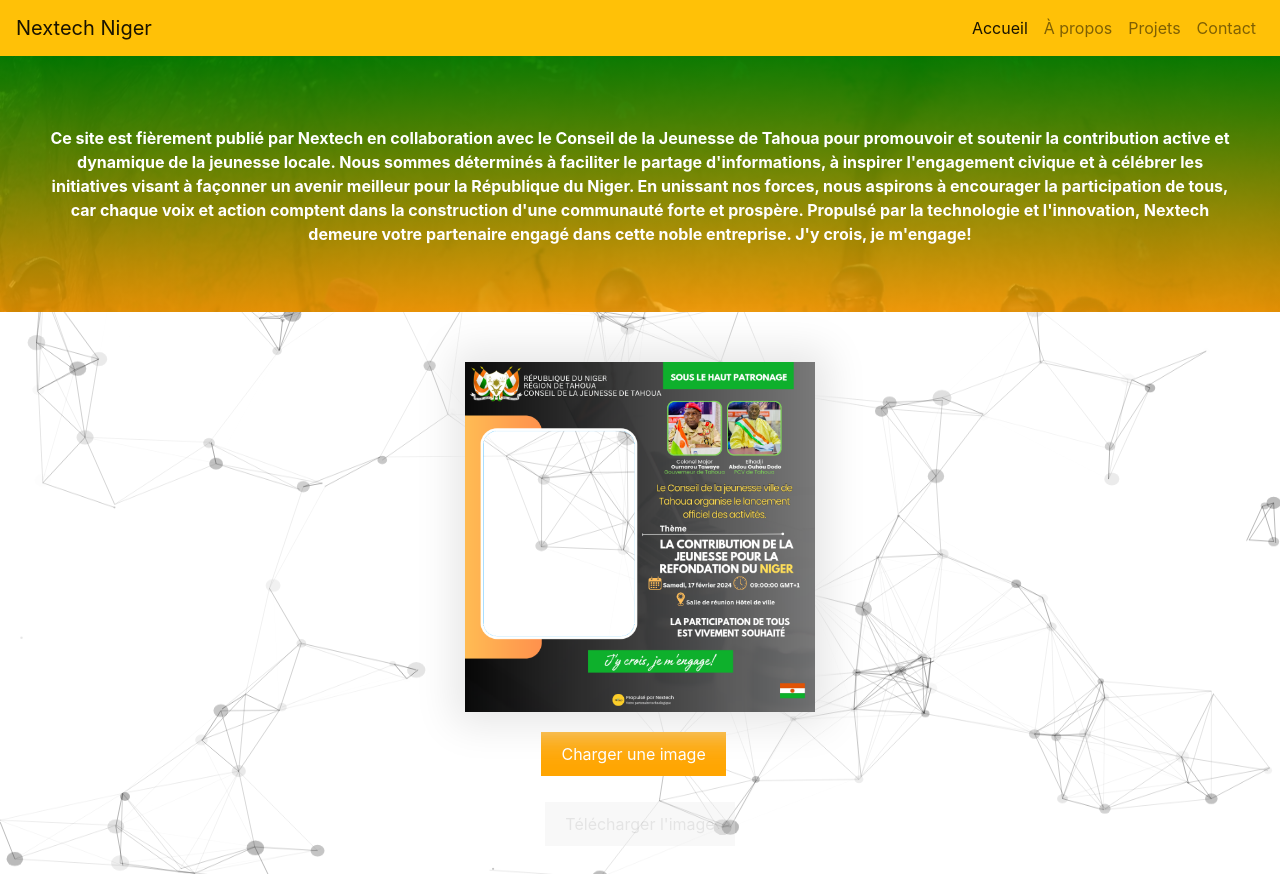
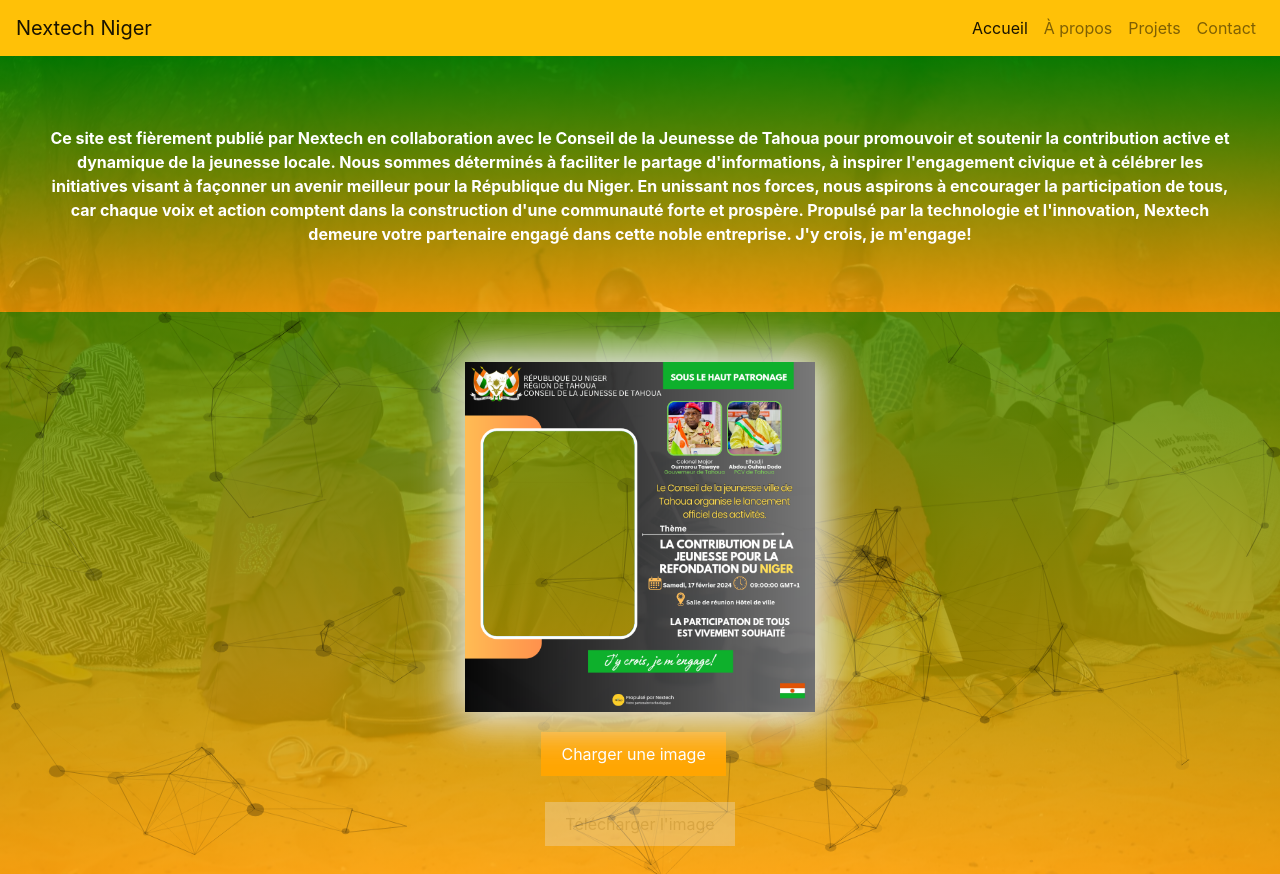
Before and after one commit to rzakniger/photocollage, a website: page index.html in a window 1280 px wide. Shown: the top 874 px of the page. Drawn offline with nearby package versions, Linux system fonts and the light colour scheme; no server answers.

Commit message:
Update index.html

```diff
--- a/index.html
+++ b/index.html
@@ -44,6 +44,10 @@
         }
 
         #content {
+            background: linear-gradient(to top, rgba(255, 165, 0, 0.8), rgba(0, 128, 0, 0.9)), url('./assets/imageback.jpg') no-repeat top center;
+            background-size: cover;
+
+
             position: relative;
             margin-bottom: 20;
             z-index: 1;
```
